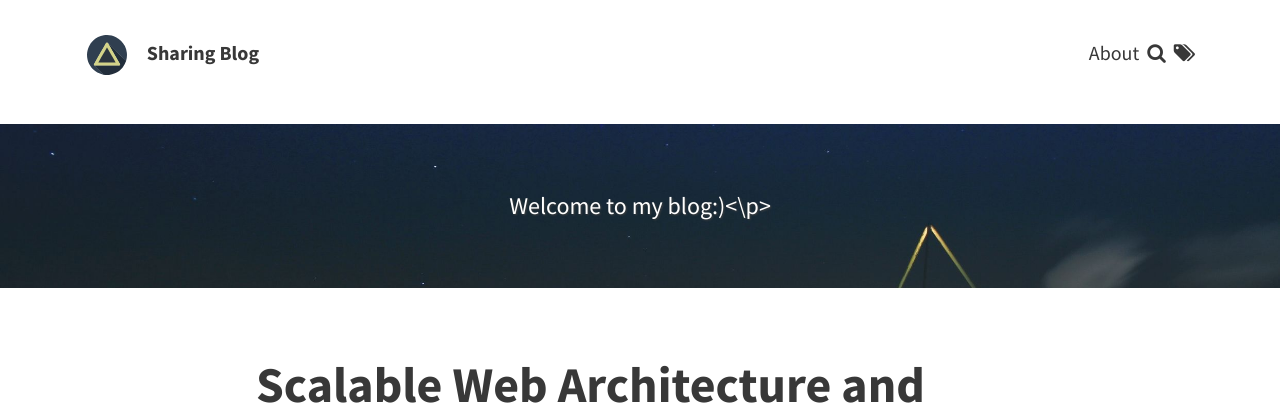
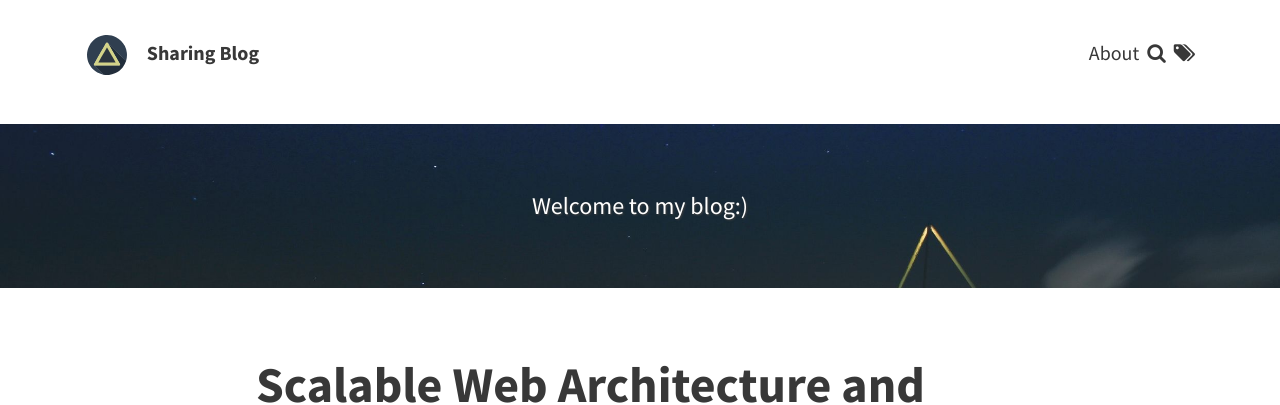
Before and after one commit to kuongee/Gitbook-Resource, a Jekyll site: the page built from index.html, in a window 1280 px wide. Shown: the top 405 px of the page. Built offline with Jekyll 4.4.1, drawn with Linux system fonts in a browser that asks for light colours; the list of posts is cut into pages by our own code; part of the change alters nothing that is shown.

```diff
--- a/_config.yml
+++ b/_config.yml
@@ -13,7 +13,7 @@ theme_settings:
 
   # Header and footer text
   header_text: >
-     <p>Welcome to my blog:)<\p>
+     <p>Welcome to my blog:)
 #<code> </code>
   header_text_feature_image: assets/img/pexels/triangular.jpeg
   footer_text: >
```
